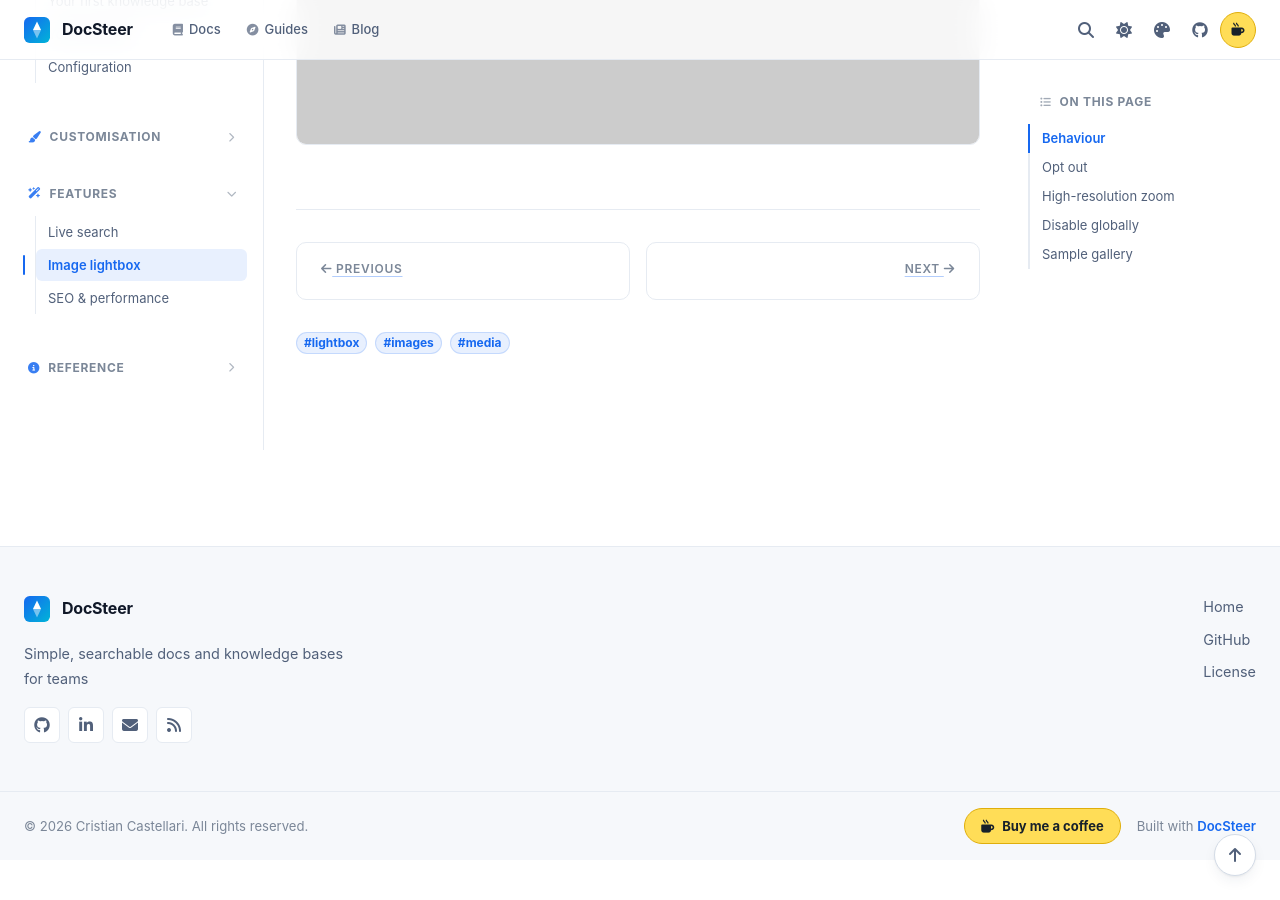
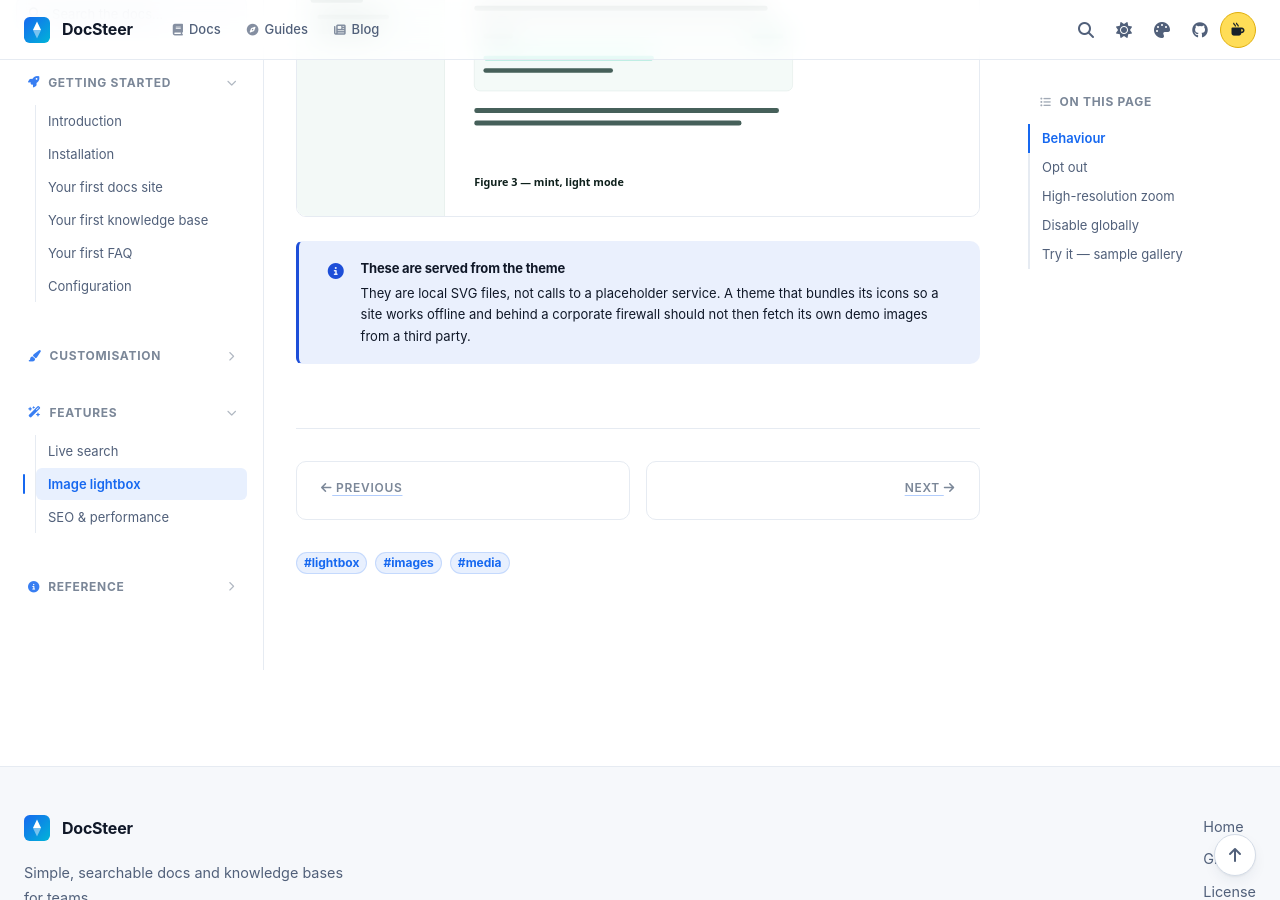
Before and after one commit to Skyflash/docsteer, a Jekyll site: the page built from _docs/lightbox.md, in a window 1280 px wide and 900 px high, scrolled down 2721 px. Built offline with Jekyll 4.4.1, drawn with Linux system fonts in a browser that asks for light colours; some of the changed text lies outside the part shown.

Commit message:
Serve the lightbox demo images from the theme, not a third-party service
The sample gallery loaded three images from placehold.co — the only external
images on the whole site. That contradicts the theme's own promise: Font
Awesome is bundled locally so a site works offline and behind a corporate
firewall, which is precisely the audience for an internal knowledge base. Those
three requests broke the demo in exactly that setting, leaked every visitor to
a third party, and used colours from skins that no longer exist.

Replaced with three local SVG figures showing the real layout — navbar,
sidebar, content, code block and TOC — in the aqua, violet and mint skins, so
the gallery now demonstrates the lightbox and the skins at once. About 2 kB
each. They are demo assets, so the gemspec keeps them out of the package.

```diff
--- a/_docs/lightbox.md
+++ b/_docs/lightbox.md
@@ -45,10 +45,24 @@
 
 When disabled, `lightbox.js` is not even loaded.
 
-## Sample gallery
+## Try it — sample gallery
 
-![A soft blue gradient placeholder](https://placehold.co/1200x700/2f81f7/ffffff?text=Figure+1)
+Three images, so they form a gallery. Click any one, then use
+<kbd>←</kbd> / <kbd>→</kbd> to move between them and <kbd>Esc</kbd> to close.
+Each shows the same layout in a different skin.
 
-![A green gradient placeholder](https://placehold.co/1200x700/0f9d6e/ffffff?text=Figure+2)
+![The DocSteer layout in the aqua skin, light mode]({{ '/assets/images/sample-layout-aqua.svg' | relative_url }})
 
-![A purple gradient placeholder](https://placehold.co/1200x700/7c5cff/ffffff?text=Figure+3)
+![The DocSteer layout in the violet skin, dark mode]({{ '/assets/images/sample-layout-violet.svg' | relative_url }})
+
+![The DocSteer layout in the mint skin, light mode]({{ '/assets/images/sample-layout-mint.svg' | relative_url }})
+
+<div class="callout callout--note">
+  <span class="callout__icon"><i class="fa-solid fa-circle-info"></i></span>
+  <div>
+    <p class="callout__title">These are served from the theme</p>
+    <p>They are local SVG files, not calls to a placeholder service. A theme
+    that bundles its icons so a site works offline and behind a corporate
+    firewall should not then fetch its own demo images from a third party.</p>
+  </div>
+</div>
```
Also changed, not shown: assets/images/sample-layout-aqua.svg (added), assets/images/sample-layout-mint.svg (added), assets/images/sample-layout-violet.svg (added), jekyll-theme-docsteer.gemspec.
